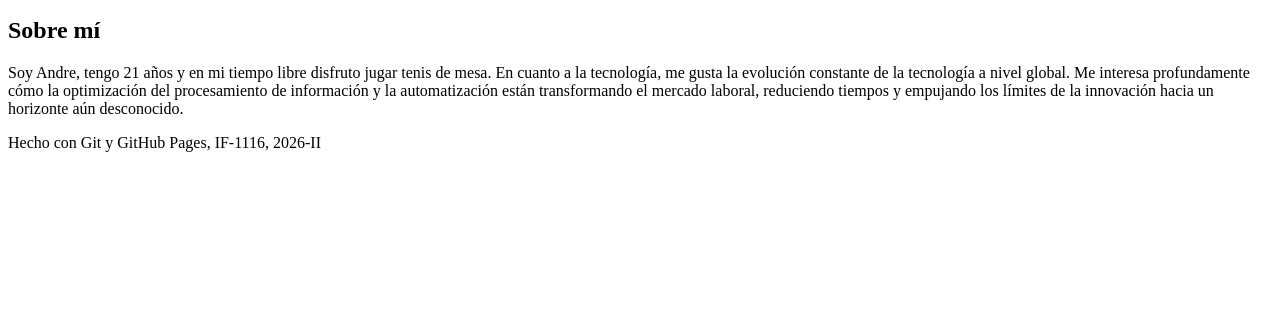
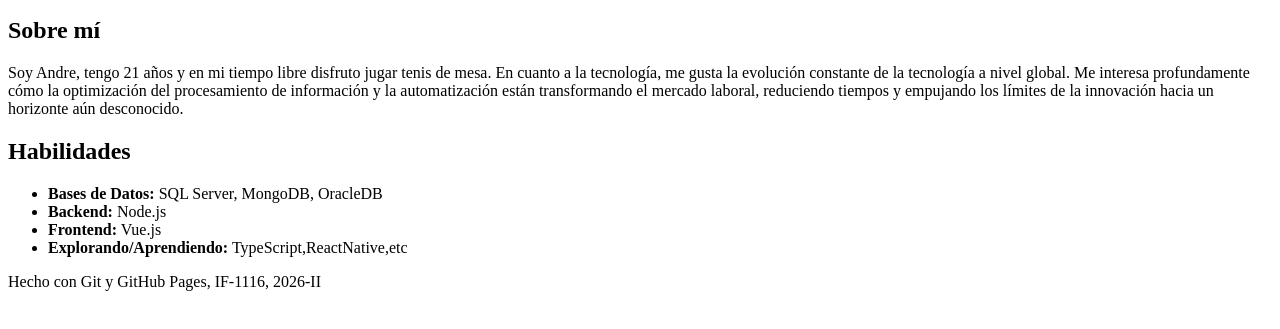
Before and after one commit to 1Andre-T/1Andre-T.github.io, a plain HTML site: page index.html in a window 1280 px wide. Shown: the part 101-430 px from the top of the page. Drawn offline with Linux system fonts and the light colour scheme.

Commit message:
Agregar lista de habilidades

```diff
--- a/index.html
+++ b/index.html
@@ -15,6 +15,15 @@
       <h2>Sobre mí</h2>
       <p>Soy Andre, tengo 21 años y en mi tiempo libre disfruto jugar tenis de mesa. En cuanto a la tecnología, me gusta la evolución constante de la tecnología a nivel global. Me interesa profundamente cómo la optimización del procesamiento de información y la automatización están transformando el mercado laboral, reduciendo tiempos y empujando los límites de la innovación hacia un horizonte aún desconocido.</p>
     </section>
+<section id="habilidades">
+      <h2>Habilidades</h2>
+      <ul>
+        <li><strong>Bases de Datos:</strong> SQL Server, MongoDB, OracleDB </li>
+        <li><strong>Backend:</strong> Node.js</li>
+        <li><strong>Frontend:</strong> Vue.js</li>
+        <li><strong>Explorando/Aprendiendo:</strong> TypeScript,ReactNative,etc</li>
+      </ul>
+    </section>
 </main>
 <footer>
 <p>Hecho con Git y GitHub Pages, IF-1116, 2026-II</p>
```
